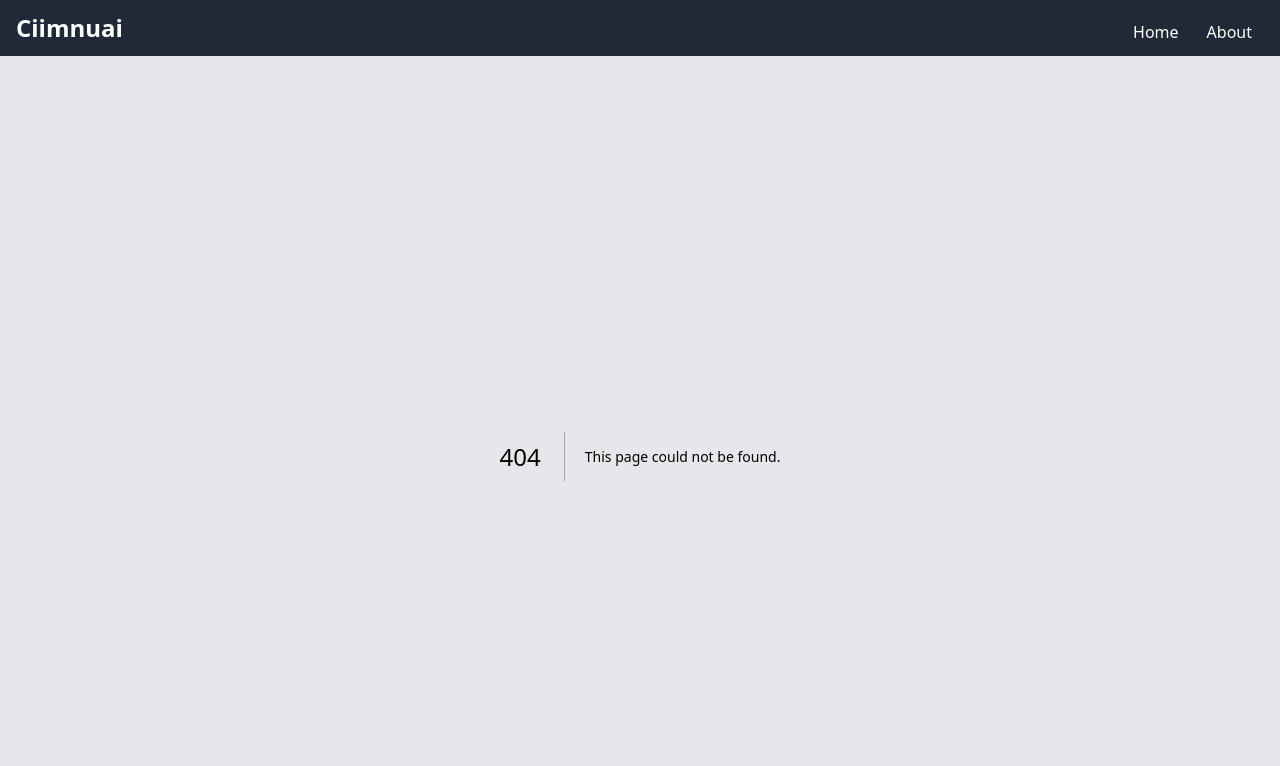
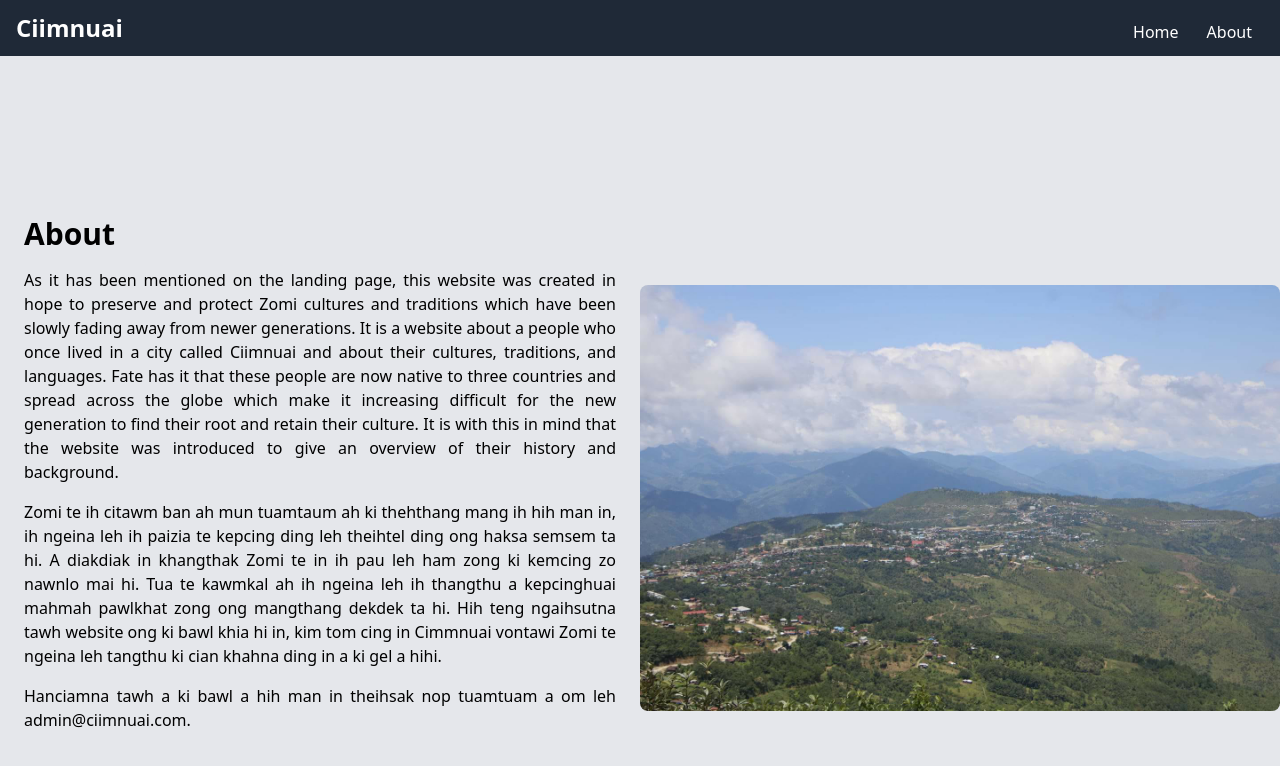
Before and after one commit to johnpiapian/ciimnuai, a Next.js app: page /about in a window 1280 px wide. Before the commit this address had no page. Shown: the top 766 px of the page. Built offline with nearby package versions, Linux system fonts and the light colour scheme.

Commit message:
Add about page

```diff
--- /dev/null
+++ b/pages/about.js
@@ -0,0 +1,36 @@
+import Head from 'next/head'
+import { Inter } from '@next/font/google'
+
+const inter = Inter({ subsets: ['latin'] })
+
+export default function Home() {
+    return (
+    <>
+    <Head>
+        <title>Ciimnuai</title>
+        <meta name="description" content="Generated by create next app" />
+        <meta name="viewport" content="width=device-width, initial-scale=1" />
+        <link rel="icon" href="/favicon.ico" />
+    </Head>
+    <main>
+        <div class="container mx-auto flex flex-col md:flex-row items-center my-12 md:my-24">
+            <div class="flex flex-col w-full lg:w-1/2 justify-center items-start pt-12 pb-24 px-6 text-justify">
+                <h1 class="font-bold text-3xl my-4">About</h1>
+                <p class="leading-normal mb-4">
+                    As it has been mentioned on the landing page, this website was created in hope to preserve and protect Zomi cultures and traditions which have been slowly fading away from newer generations. It is a website about a people who once lived in a city called Ciimnuai and about their cultures, traditions, and languages. Fate has it that these people are now native to three countries and spread across the globe which make it increasing difficult for the new generation to find their root and retain their culture. It is with this in mind that the website was introduced to give an overview of their history and background.
+                </p>
+                <p class="leading-normal mb-4">
+                    Zomi te ih citawm ban ah mun tuamtaum ah ki thehthang mang ih hih man in, ih ngeina leh ih paizia te kepcing ding leh theihtel ding ong haksa semsem ta hi. A diakdiak in khangthak Zomi te in ih pau leh ham zong ki kemcing zo nawnlo mai hi. Tua te kawmkal ah ih ngeina leh ih thangthu a kepcinghuai mahmah pawlkhat zong ong mangthang dekdek ta hi. Hih teng ngaihsutna tawh website ong ki bawl khia hi in, kim tom cing in Cimmnuai vontawi Zomi te ngeina leh tangthu ki cian khahna ding in a ki gel a hihi.
+                </p>
+                <p class="leading-normal mb-4">
+                    Hanciamna tawh a ki bawl a hih man in theihsak nop tuamtuam a om leh admin@ciimnuai.com.
+                </p>
+            </div>
+            <div class="w-full lg:w-1/2 lg:py-6 text-center">
+                <img class="rounded-lg" src='/imgs/tedim-background.jpeg'/>
+            </div>
+        </div>
+    </main>
+    </>
+    )
+}
```
